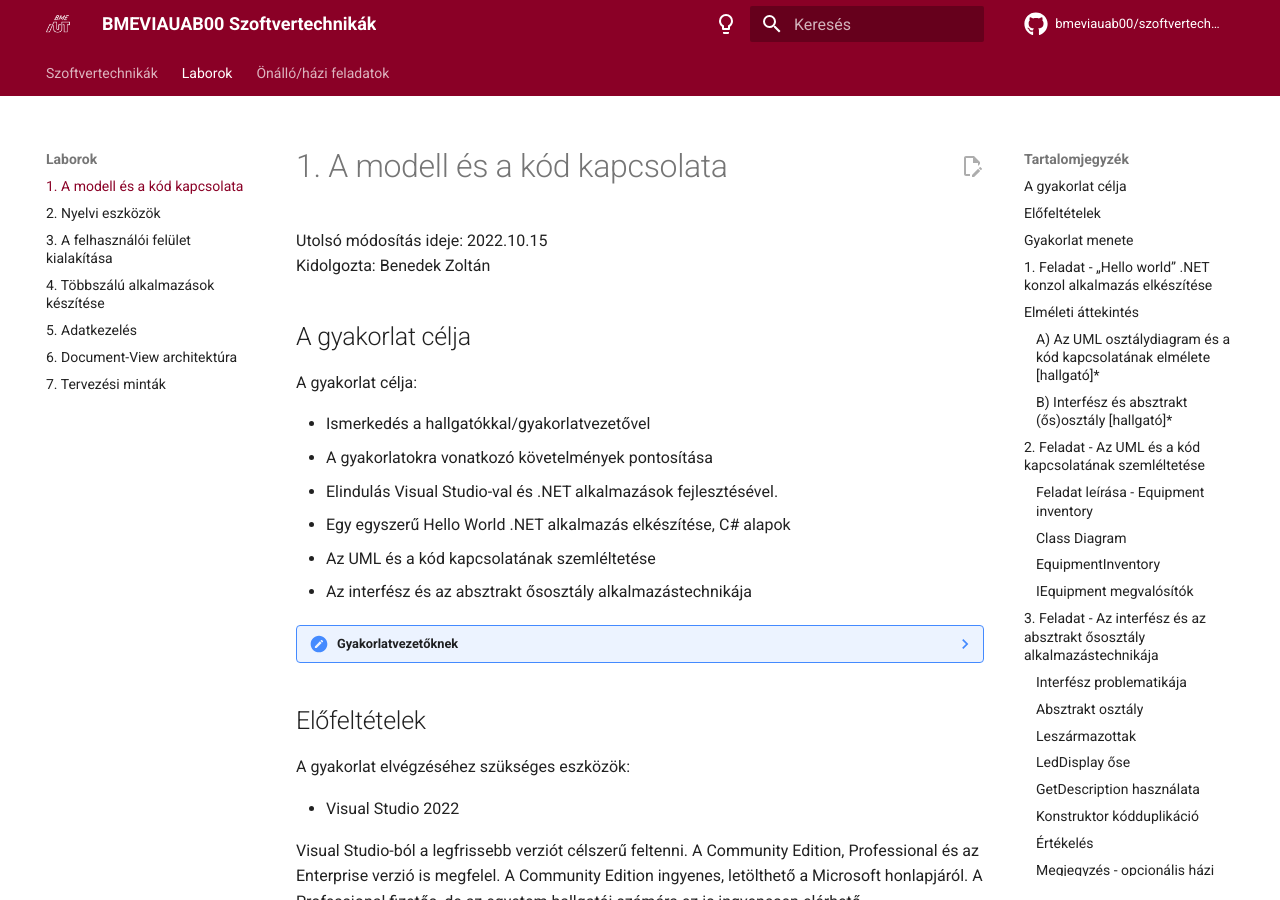
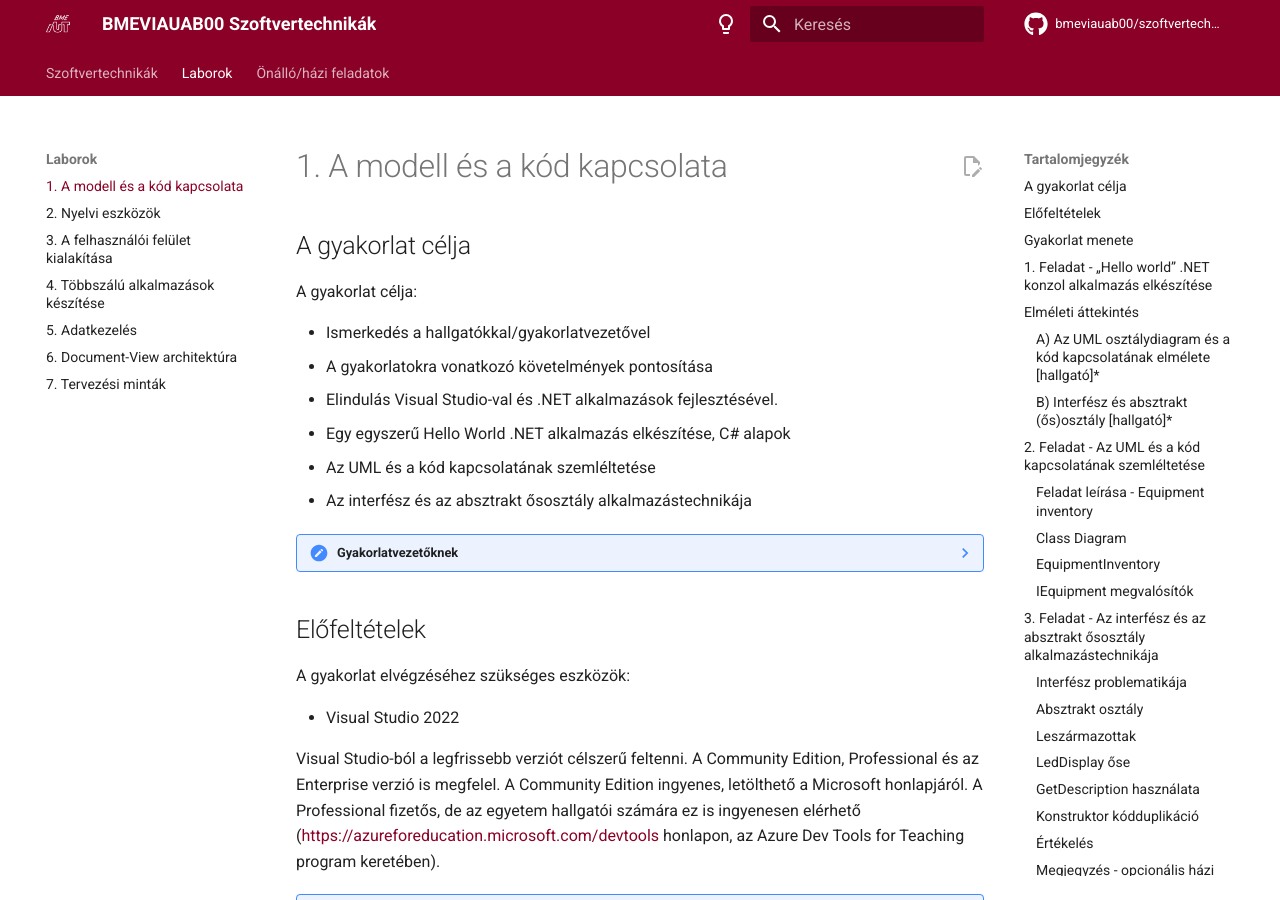
Before and after one commit to bzolka/szt_doc_teszt, an MkDocs documentation site: the page built from docs/labor/1-model-es-kod-kapcsolata/index.md, in a window 1280 px wide and 900 px high. Built offline with MkDocs 1.6.1 and Material for MkDocs 9.7.7, drawn with Linux system fonts in a browser that asks for light colours; comment, search, counter and statistics services are not loaded.

Commit message:
Update index.md

```diff
--- a/docs/labor/1-model-es-kod-kapcsolata/index.md
+++ b/docs/labor/1-model-es-kod-kapcsolata/index.md
@@ -1,7 +1,8 @@
+---
+authors: bzolka
+---
+
 # 1. A modell és a kód kapcsolata
-
-Utolsó módosítás ideje: 2022.10.15
-Kidolgozta: Benedek Zoltán
 
 ## A gyakorlat célja
 
```
